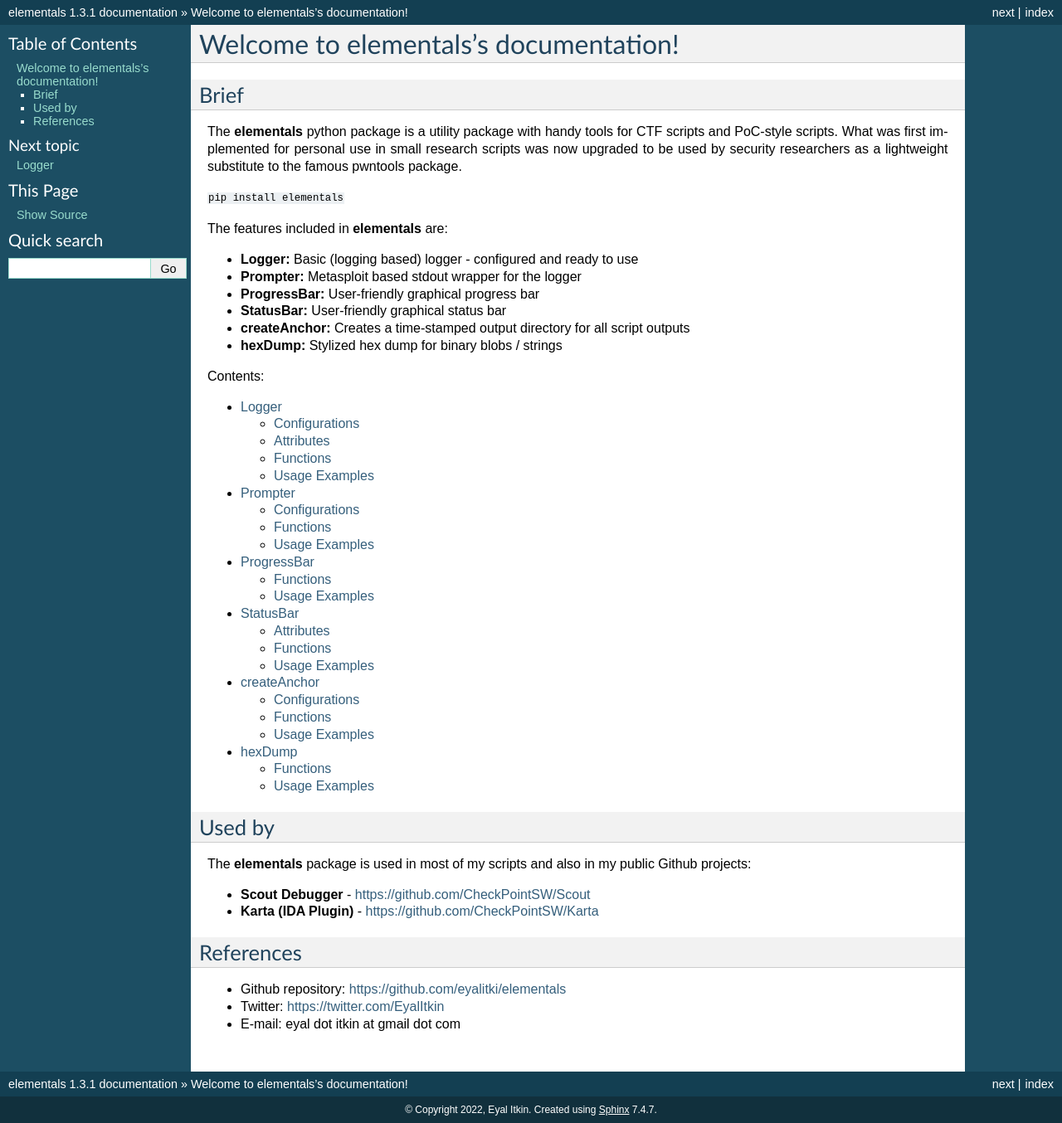
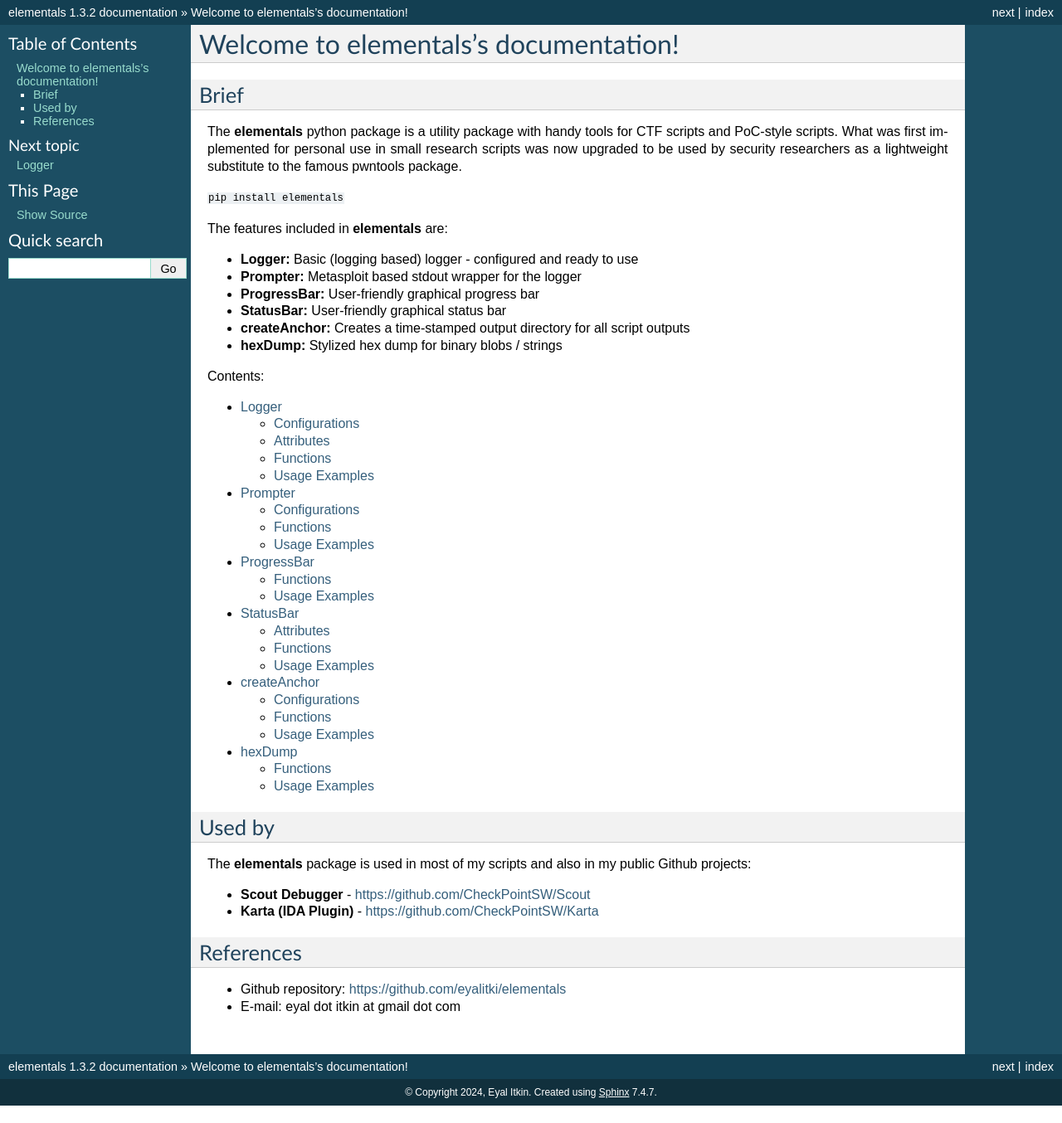
Before and after one commit to eyalitki/elementals, a Sphinx documentation site: the page built from docs/index.rst, in a window 1280 px wide. Shown: the whole page at 83% size. Built offline with Sphinx 7.4.7, drawn with Linux system fonts in a browser that asks for light colours; after the commit the page ends 1333 px from its top, so only the background shows below that.

Commit message:
[version] Version bump to 1.3.2
Release Notes:
* Minor UI enhancements in logging and prompter.

Signed-off-by: Eyal Itkin <eyal.itkin@hotmail.com>

```diff
--- a/docs/conf.py
+++ b/docs/conf.py
@@ -20,13 +20,13 @@
 # -- Project information -----------------------------------------------------
 
 project = u'elementals'
-copyright = u'2022, Eyal Itkin'
+copyright = u'2024, Eyal Itkin'
 author = u'Eyal Itkin'
 
 # The short X.Y version
 version = u''
 # The full version, including alpha/beta/rc tags
-release = u'1.3.1'
+release = u'1.3.2'
 
 
 # -- General configuration ---------------------------------------------------
--- a/docs/index.rst
+++ b/docs/index.rst
@@ -43,5 +43,4 @@
 --------------
 
 * Github repository: https://github.com/eyalitki/elementals
-* Twitter: https://twitter.com/EyalItkin
 * E-mail: eyal dot itkin at gmail dot com
--- a/setup.py
+++ b/setup.py
@@ -35,7 +35,7 @@
 * E-mail: eyal dot itkin at gmail dot com'''
 
 setup(name='elementals',
-      version='1.3.1',
+      version='1.3.2',
       description='Basic utilities for CTF (or exploit) scripts',
       author='Eyal Itkin',
       author_email='eyal.itkin@gmail.com',
```
